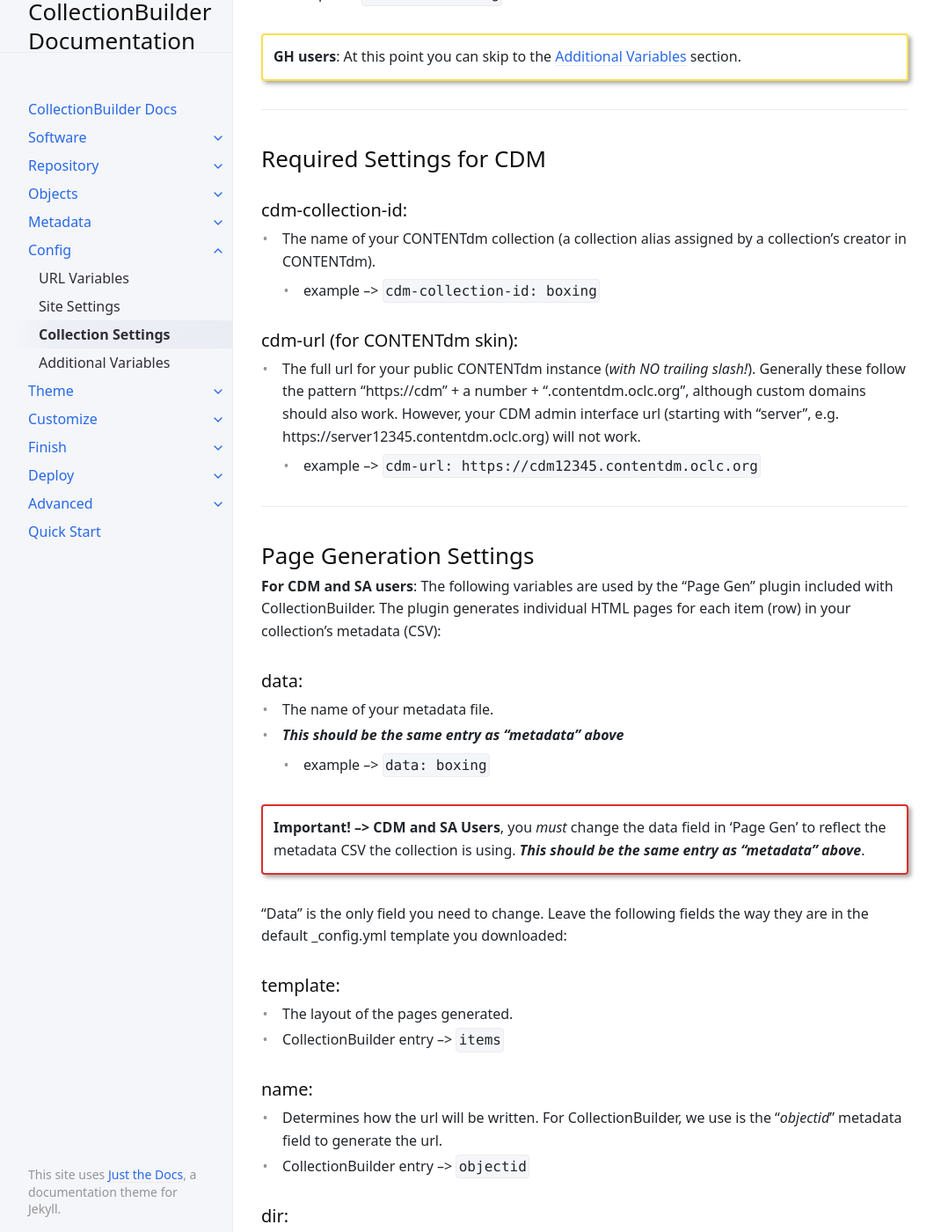
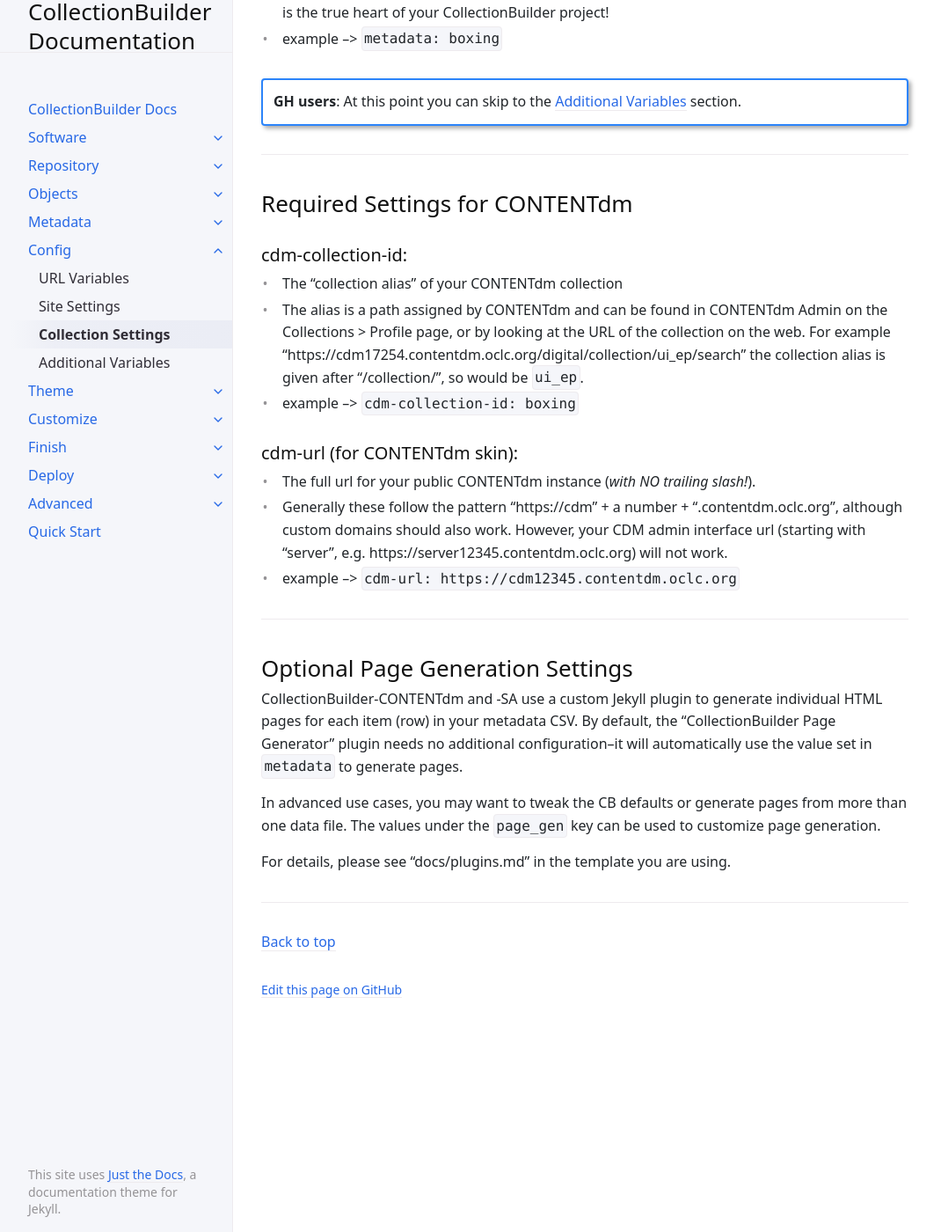
Before and after one commit to CollectionBuilder/cb-docs, a Jekyll site: the page built from docs/04_config/collection.md, in a window 1280 px wide and 1400 px high, scrolled down 332 px. Shown: the whole window at 88% size, without its empty margins (107-1177 px from the left). Built offline with Jekyll 4.4.1, drawn with Linux system fonts in a browser that asks for light colours; some of the changed text lies outside the part shown.

Commit message:
round of updates to config section

```diff
--- a/docs/04_config/collection.md
+++ b/docs/04_config/collection.md
@@ -6,68 +6,41 @@ nav_order: 3
 
 # Collection Settings
 
-These are settings specific to your collection:
+This section of "_config.yml" provides important values to CollectionBuilder used to generate your site content and pull in images.
 
 ### metadata:
 
-- The filename (not including the extension) of your CSV metadata file.
-- ***Note: This should be the same entry as "data" in the page gen variables below.***
+- The filename **without the extension** of your metadata CSV file.
+- Metadata specified in this value will drive the browsing features and item page generation--this is the true heart of your CollectionBuilder project!
 - example --> `metadata: boxing`
 
-{:.alert .alert-yellow}
-**GH users**: At this point you can skip to the [Additional Variables](../additional) section.
+{:.alert .alert-blue}
+**GH users**: At this point you can skip to the [Additional Variables]({{ '/docs/04_config/additional/' | relative_url }}) section.
 
 ---
 
-## Required Settings for CDM
+## Required Settings for CONTENTdm
 
 ### cdm-collection-id:
 
-- The name of your CONTENTdm collection (a collection alias assigned by a collection's creator in CONTENTdm).
-	- example --> `cdm-collection-id: boxing`
+- The "collection alias" of your CONTENTdm collection
+- The alias is a path assigned by CONTENTdm and can be found in CONTENTdm Admin on the Collections > Profile page, or by looking at the URL of the collection on the web. For example "https://cdm17254.contentdm.oclc.org/digital/collection/ui_ep/search" the collection alias is given after "/collection/", so would be `ui_ep`.
+- example --> `cdm-collection-id: boxing`
 
 ### cdm-url (for CONTENTdm skin):
 
-- The full url for your public CONTENTdm instance (*with NO trailing slash!*). Generally these follow the pattern "https://cdm" + a number + ".contentdm.oclc.org", although custom domains should also work. However, your CDM admin interface url (starting with "server", e.g. https://server12345.contentdm.oclc.org) will not work.
-	- example --> `cdm-url: https://cdm12345.contentdm.oclc.org`
+- The full url for your public CONTENTdm instance (*with NO trailing slash!*).
+- Generally these follow the pattern "https://cdm" + a number + ".contentdm.oclc.org", although custom domains should also work. However, your CDM admin interface url (starting with "server", e.g. https://server12345.contentdm.oclc.org) will not work.
+- example --> `cdm-url: https://cdm12345.contentdm.oclc.org`
 
 ---
 
-## Page Generation Settings
+## Optional Page Generation Settings
 
-**For CDM and SA users**: The following variables are used by the "Page Gen" plugin included with CollectionBuilder.
-The plugin generates individual HTML pages for each item (row) in your collection's metadata (CSV):
+CollectionBuilder-CONTENTdm and -SA use a custom Jekyll plugin to generate individual HTML pages for each item (row) in your metadata CSV.
+By default, the "CollectionBuilder Page Generator" plugin needs no additional configuration--it will automatically use the value set in `metadata` to generate pages.
 
-### data:
+In advanced use cases, you may want to tweak the CB defaults or generate pages from more than one data file.
+The values under the `page_gen` key can be used to customize page generation.
 
-- The name of your metadata file.
-- ***This should be the same entry as "metadata" above***
-	- example --> `data: boxing`
-
-{:.alert .alert-red}
-**Important! -->** **CDM and SA Users**, you *must* change the data field in 'Page Gen' to reflect the metadata CSV the collection is using. ***This should be the same entry as "metadata" above***.
-
-"Data" is the only field you need to change. Leave the following fields the way they are in the default _config.yml template you downloaded:
-
-### template:
-
-- The layout of the pages generated.
-- CollectionBuilder entry --> `items`
-
-### name:
-
-- Determines how the url will be written. For CollectionBuilder, we use is the "*objectid*" metadata field to generate the url.
-- CollectionBuilder entry --> `objectid`
-
-### dir:
-
-- Determines the directory or folder in which the item pages are stored when the site is built.
-	- CollectionBuilder entry --> `items`
-
-### extension:
-
-- Determines the extension of each generated page. For us, `html` means our item pages will end as '.html'
-	- CollectionBuilder entry --> `html`
-
-{:.alert .alert-purple}
-"Page Gen" used by CollectionBuilder is a modified version of the Jekyll plugin [jekyll-datapage_gen](https://github.com/avillafiorita/jekyll-datapage_gen) created by Adolfo Villafiorita. Thank you Adolfo!
+For details, please see "docs/plugins.md" in the template you are using.
```
Also changed, not shown: docs/04_config/additional.md (+19 -9 lines), docs/04_config/index.md (+9 -3 lines), docs/04_config/site.md (+21 -14 lines), docs/04_config/url.md (+9 -6 lines).
